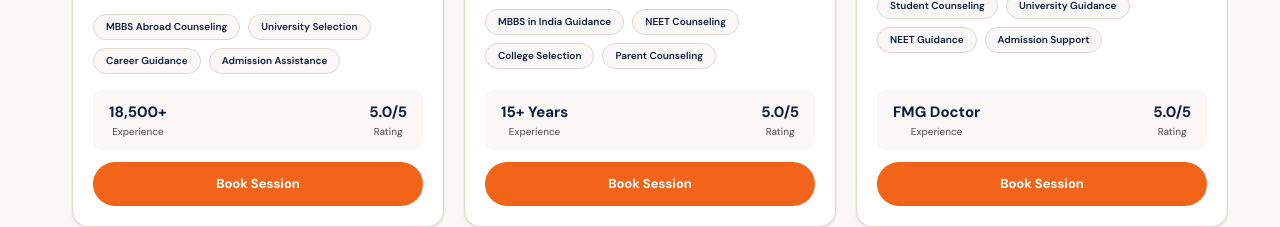
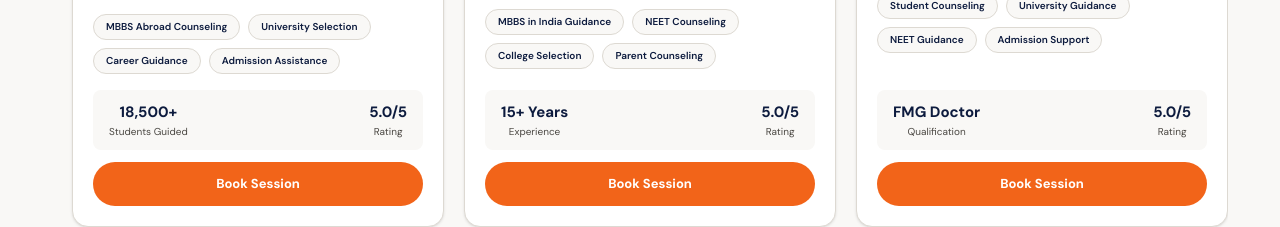
Before and after one commit to Abhimanayu/amwcareerpoint-frontend, a Next.js app: page / in a window 1280 px wide. Shown: the part 2960-3187 px from the top of the page. Built offline with nearby package versions, Linux system fonts and the light colour scheme; no server answers.

Commit message:
Fix expert counsellors stat labels - show context-specific labels instead of hardcoded Experience

```diff
--- a/src/components/home/ExpertCounsellorsSection.tsx
+++ b/src/components/home/ExpertCounsellorsSection.tsx
@@ -10,6 +10,7 @@ const counsellors = [
     role: 'Senior Counselor - Study Abroad Guidance',
     rating: '5.0',
     students: '18,500+',
+    statLabel: 'Students Guided',
     image: '/experts/dr-yashpal.png',
     bio: 'Dr. Yashpal is a highly experienced medical education advisor specializing in MBBS abroad counseling. Being an FMG himself and an Indian registered doctor, he brings firsthand experience and deep insight into international medical education. With years of expertise, he helps students choose the right university based on their budget, academic profile, and future career goals.',
     tags: ['MBBS Abroad Counseling', 'University Selection', 'Career Guidance', 'Admission Assistance'],
@@ -19,6 +20,7 @@ const counsellors = [
     role: 'Senior Counselor - Study India and Abroad Guidance',
     rating: '5.0',
     students: '15+ Years',
+    statLabel: 'Experience',
     image: '/experts/dr-lalit-bhardwaj.png',
     bio: 'Dr. Lalit Bhardwaj is an FMG graduate, an Indian registered Sonologist Doctor, and a highly experienced medical education advisor with over 15 years of expertise in guiding medical aspirants for studies in India and abroad. He supports NEET counseling, private medical colleges, MBBS abroad opportunities, and long-term career planning.',
     tags: ['MBBS in India Guidance', 'NEET Counseling', 'College Selection', 'Parent Counseling'],
@@ -28,6 +30,7 @@ const counsellors = [
     role: 'Counselor',
     rating: '5.0',
     students: 'FMG Doctor',
+    statLabel: 'Qualification',
     image: '/experts/dr-niharika-singh.png',
     bio: 'Dr. Niharika Singh is an FMG graduate, an Indian registered doctor, and a DGO specialist who helps students and parents understand the complete MBBS admission journey with clarity and confidence. Her friendly communication style and student-first approach make the process simple, transparent, and stress-free.',
     tags: ['Student Counseling', 'University Guidance', 'NEET Guidance', 'Admission Support'],
@@ -37,6 +40,7 @@ const counsellors = [
     role: 'Counselor',
     rating: '5.0',
     students: 'FMG Doctor',
+    statLabel: 'Qualification',
     image: '/experts/dr-preeti-thakur.png',
     bio: 'Dr. Preeti Thakur is an FMG graduate and an Indian registered doctor who assists students throughout their admission journey and helps them make informed career decisions. She provides step-by-step guidance for university applications, documentation, and the complete MBBS admission process.',
     tags: ['Personalized Counseling', 'Documentation Support', 'MBBS Career Planning', 'Student Assistance'],
@@ -46,6 +50,7 @@ const counsellors = [
     role: 'Accounts & Documents Department',
     rating: '5.0',
     students: 'Documentation',
+    statLabel: 'Department',
     image: '/experts/brij-mohan-soni.png',
     bio: 'Brij Mohan Soni manages the complete counseling and documentation process for students and parents. From initial counseling to document verification and application assistance, he ensures the entire admission experience remains smooth, reliable, and stress-free.',
     tags: ['Fee Transfer Guide', 'Documentation Support', 'Counselling', 'Admin Coordination'],
@@ -55,6 +60,7 @@ const counsellors = [
     role: 'Student Coordinator',
     rating: '5.0',
     students: 'Onboarding',
+    statLabel: 'Specialization',
     image: '/experts/manish-katariya.png',
     bio: 'Manish Katariya works closely with students from admission to university onboarding. He helps students with travel coordination, hostel assistance, airport pickup arrangements, and continuous support during their MBBS journey.',
     tags: ['Student Coordination', 'Travel Assistance', 'Hostel Support', 'Student Support'],
@@ -132,7 +138,7 @@ export function ExpertCounsellorsSection() {
                   <div className="flex items-center justify-between rounded-lg bg-[#F9F8F6] px-4 py-2.5 mb-3">
                     <div className="text-center">
                       <div className="text-[15px] font-bold text-[#0D1B3E]">{counsellor.students}</div>
-                      <div className="text-[10px] text-[#4A4742]">Experience</div>
+                      <div className="text-[10px] text-[#4A4742]">{counsellor.statLabel}</div>
                     </div>
                     <div className="text-center">
                       <div className="text-[15px] font-bold text-[#0D1B3E]">{counsellor.rating}/5</div>
```
